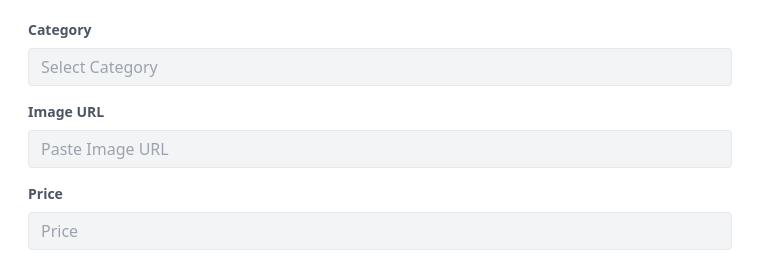
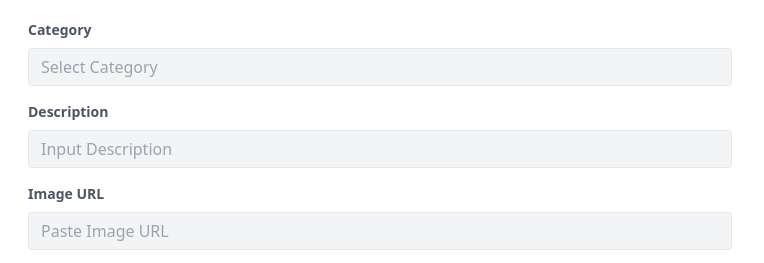
Before and after one commit to amilne99/final, a website: page postInput.html in a window 1280 px wide. Shown: the part 132-395 px from the top of the page, 516-1280 px from the left. Drawn offline with nearby package versions, Linux system fonts and the light colour scheme.

Commit message:
designCommit

```diff
--- a/postInput.html
+++ b/postInput.html
@@ -31,6 +31,17 @@
         >
       </div>
       <div class="mb-4">
+        <label class="description block text-gray-600 text-sm font-semibold mb-2" for="description">
+          Description
+        </label>
+        <input
+          class="bg-gray-100 appearance-none border rounded w-full py-2 px-3 text-gray-700 leading-tight focus:outline-none focus:shadow-outline"
+          id="description"
+          type="text"
+          placeholder="Input Description"
+        >
+      </div>
+      <div class="mb-4">
         <label class="imageURL block text-gray-600 text-sm font-semibold mb-2" for="imageURL">
           Image URL
         </label>
@@ -42,7 +53,7 @@
         >
       </div>
       <div class="mb-4">
-        <label class="type block text-gray-600 text-sm font-semibold mb-2" for="price">
+        <label class="price block text-gray-600 text-sm font-semibold mb-2" for="price">
           Price
         </label>
         <input
```
